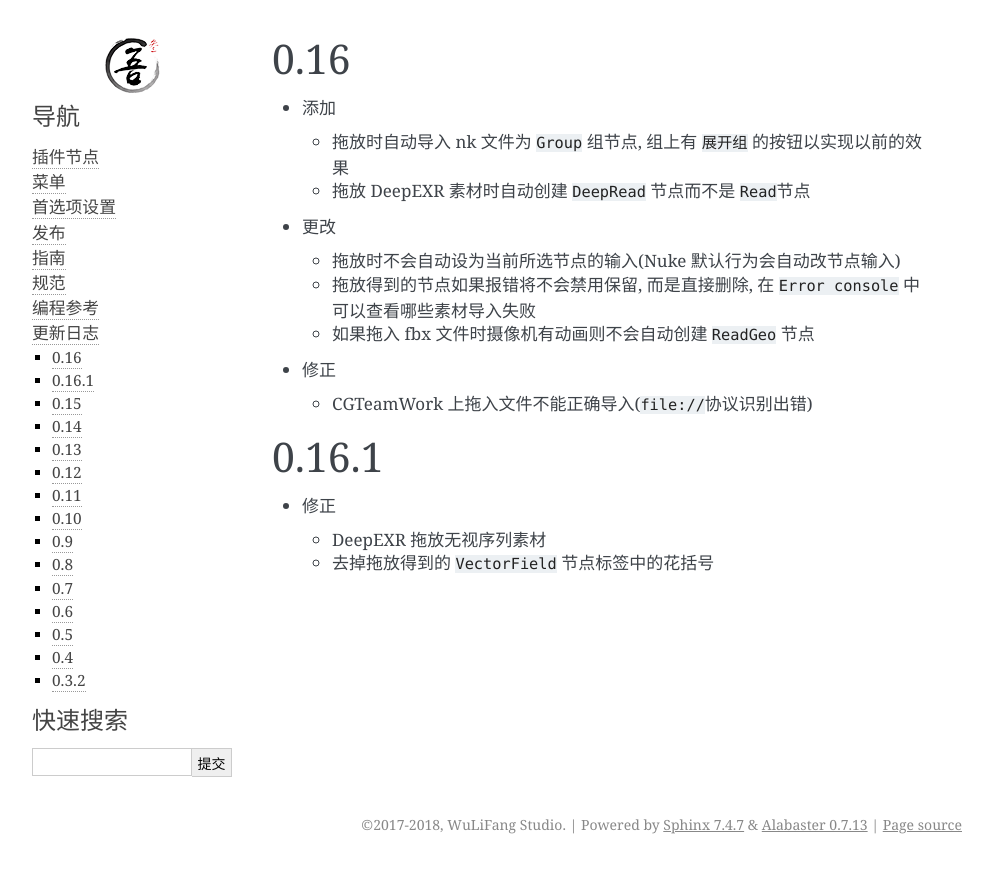
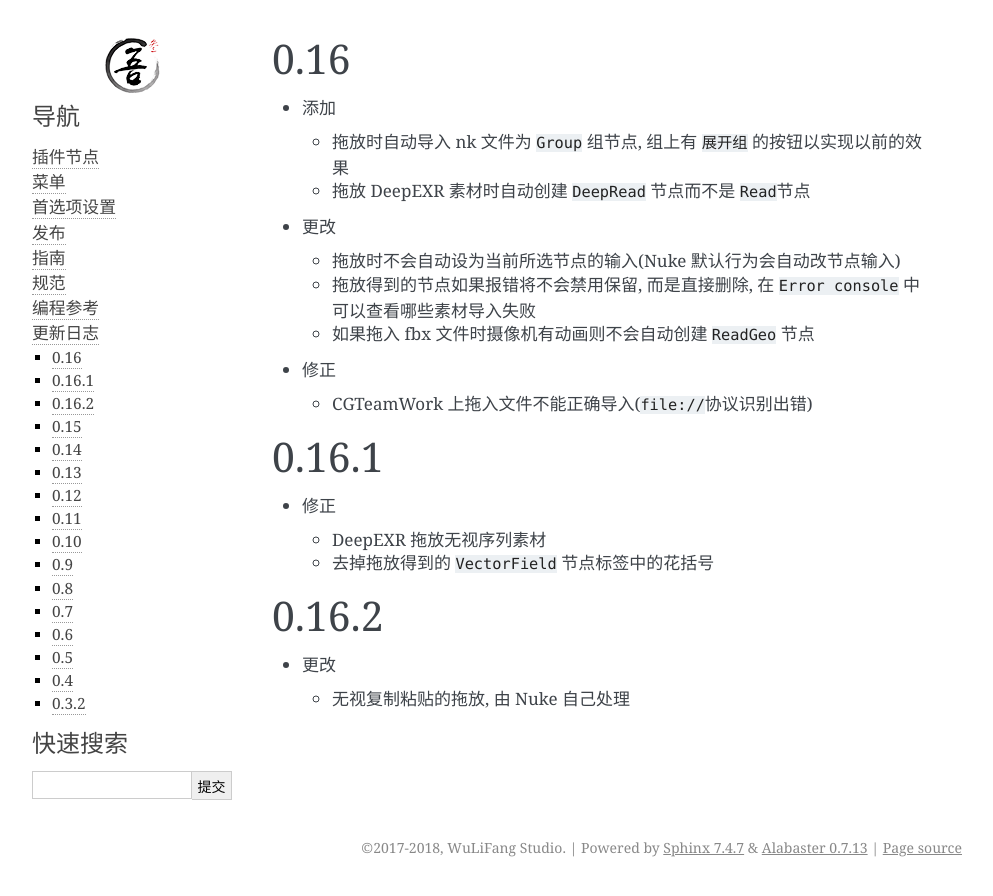
Before and after one commit to WuLiFang/Nuke, a Sphinx documentation site: the page built from source/changelogs/014_0.16.md, in a window 1280 px wide. Shown: the top 896 px of the page, without its empty margins (148-1141 px from the left). Built offline with Sphinx 7.4.7, drawn with Linux system fonts in a browser that asks for light colours.

Commit message:
Add changelog: 0.16

```diff
--- a/source/changelogs/014_0.16.md
+++ b/source/changelogs/014_0.16.md
@@ -25,3 +25,9 @@
   - DeepEXR 拖放无视序列素材
 
   - 去掉拖放得到的 `VectorField` 节点标签中的花括号
+
+# 0.16.2
+
+- 更改
+
+  - 无视复制粘贴的拖放, 由 Nuke 自己处理
```
